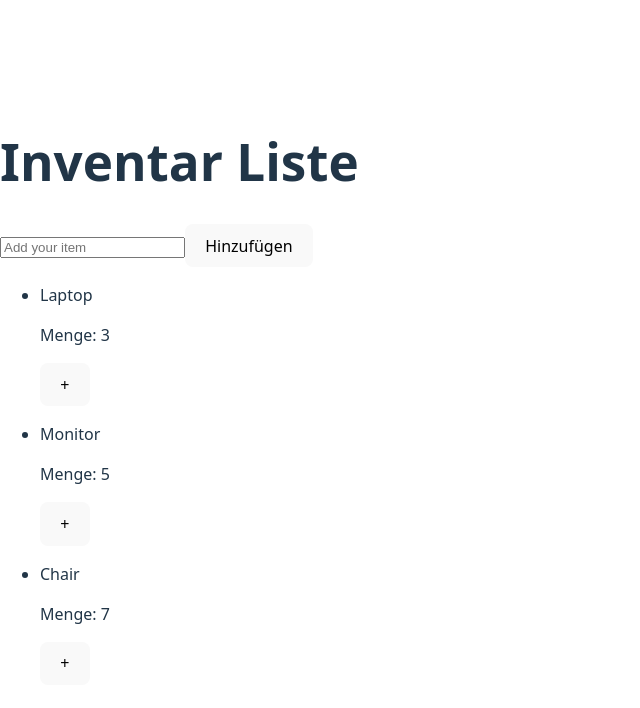
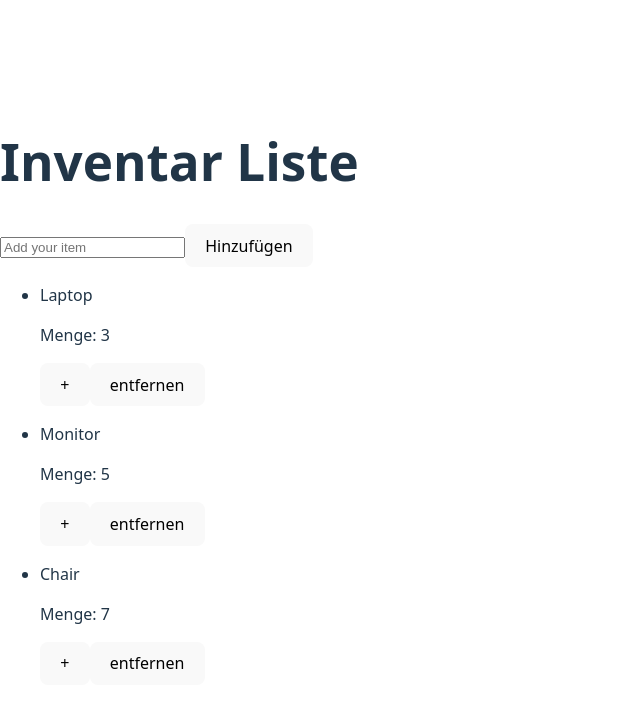
Before and after one commit to khanlifts/inventory-kata, a React (Vite) app: page / in a window 1280 px wide. Shown: the top 708 px of the page, without its empty margins (0-640 px from the left). Built offline with nearby package versions, Linux system fonts and the light colour scheme.

Commit message:
Stufe 4: Delete-Button + Input-Validierung mit Filter-Pattern

```diff
--- a/src/App.tsx
+++ b/src/App.tsx
@@ -21,11 +21,19 @@ function App() {
     setItems(prev => [...prev, { id: newId, name, quantity: 1 }]);
   }
 
+  const deleteItem = (id: number) => {
+    setItems(prev => prev.filter(item => item.id !== id));
+  }
+
   return (
     <div>
       <h1>Inventar Liste</h1>
       <AddItemForm onAddItem={addItem}/>
-      <InventoryList items={items} onIncreaseQuantity={increaseQuantity}/>
+      <InventoryList
+        items={items}
+        onIncreaseQuantity={increaseQuantity}
+        onDeleteItem={deleteItem}
+      />
     </div>
   )
 }
--- a/src/components/AddItemForm.tsx
+++ b/src/components/AddItemForm.tsx
@@ -2,6 +2,7 @@ import { useState } from "react";
 
 export default function AddItemForm({ onAddItem }: { onAddItem: (name: string) => void }) {
   const [inputValue, setInputValue] = useState('');
+  const [error, setError] = useState('');
 
   const handleSubmit = (event: React.FormEvent) => {
     event.preventDefault();
@@ -10,8 +11,14 @@ export default function AddItemForm({ onAddItem }: { onAddItem: (name: string) =
       return;
     }
 
+    if (inputValue.length <= 2) {
+      setError('Item muss mehr als 2 Buchstaben haben!');
+      return;
+    }
+
     onAddItem(inputValue);
     setInputValue('');
+    setError('');
   }
 
   return (
@@ -23,6 +30,7 @@ export default function AddItemForm({ onAddItem }: { onAddItem: (name: string) =
         onChange={(e) => setInputValue(e.target.value)}
       />
       <button>Hinzufügen</button>
+      {error && <p style={{ color: 'red' }}>{error}</p>}
     </form>
   )
 }
--- a/src/components/InventoryList.tsx
+++ b/src/components/InventoryList.tsx
@@ -1,8 +1,15 @@
 import type { Item } from "../utilities/interfaces.ts";
 
 export default function InventoryList(
-  { items, onIncreaseQuantity }:
-  { items: Item[], onIncreaseQuantity: (id: number) => void }
+  { items,
+    onIncreaseQuantity,
+    onDeleteItem
+  }:
+  {
+    items: Item[],
+    onIncreaseQuantity: (id: number) => void,
+    onDeleteItem: (id: number) => void
+  }
 ) {
   return (
     <div>
@@ -12,6 +19,7 @@ export default function InventoryList(
             <p>{item.name}</p>
             <p>Menge: {item.quantity}</p>
             <button onClick={() => onIncreaseQuantity(item.id)}>+</button>
+            <button onClick={() => onDeleteItem(item.id)}>entfernen</button>
           </li>
         ))}
       </ul>
```
